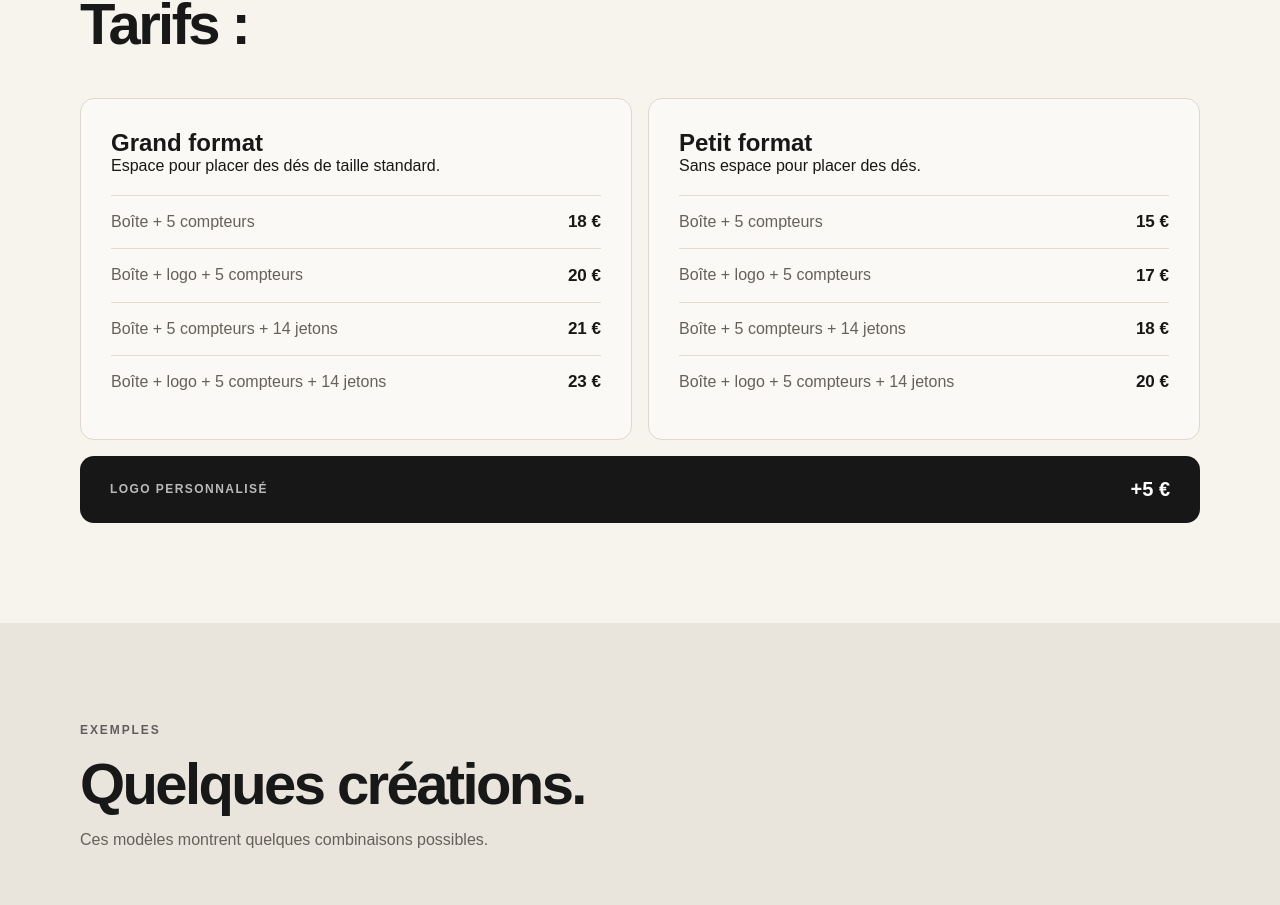
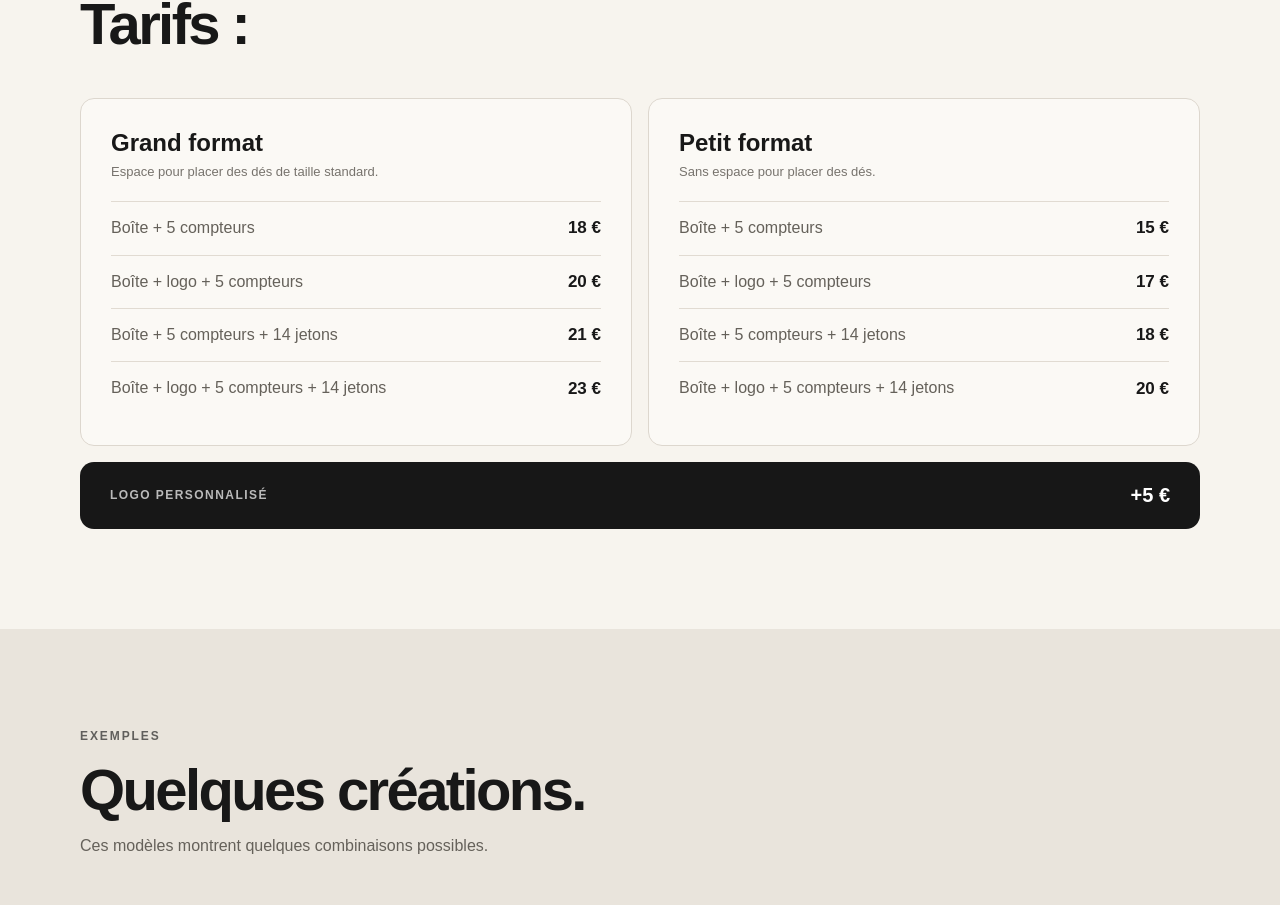
Before and after one commit to benbassignot-byte/Site-OPTCG, a Next.js app: page / in a window 1280 px wide. Shown: the part 1681-2586 px from the top of the page. Built offline with nearby package versions, Linux system fonts and the light colour scheme; grey boxes are pictures that could not be loaded.

Commit message:
Style les précisions sur les formats

```diff
--- a/app/globals.css
+++ b/app/globals.css
@@ -33,7 +33,8 @@ h2 { margin-bottom: 14px; font-size: clamp(34px, 5vw, 58px); line-height: 1; let
 .prices-grid { display: grid; grid-template-columns: repeat(2, minmax(0, 1fr)); gap: 16px; }
 .price-card { padding: 30px; border: 1px solid #ddd7ce; border-radius: 14px; background: #fbf9f5; }
 .price-card-heading { margin-bottom: 20px; }
-.price-card h3 { margin: 0; font-size: 24px; }
+.price-card h3 { margin: 0 0 6px; font-size: 24px; }
+.price-card-heading p { margin: 0; color: #77736d; font-size: 13px; line-height: 1.4; }
 .price-list { display: grid; }
 .price-list > div { display: flex; justify-content: space-between; align-items: center; gap: 20px; padding: 15px 0; border-top: 1px solid #e1dbd2; }
 .price-list span { color: #65615a; line-height: 1.4; }
```
